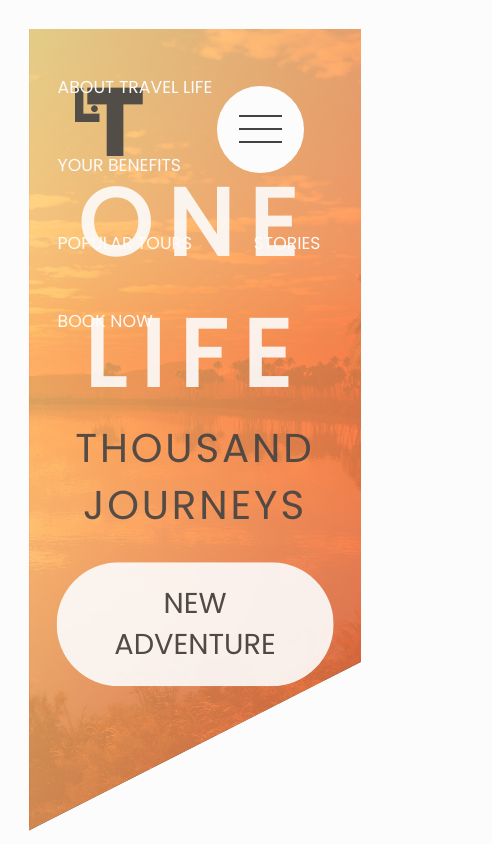
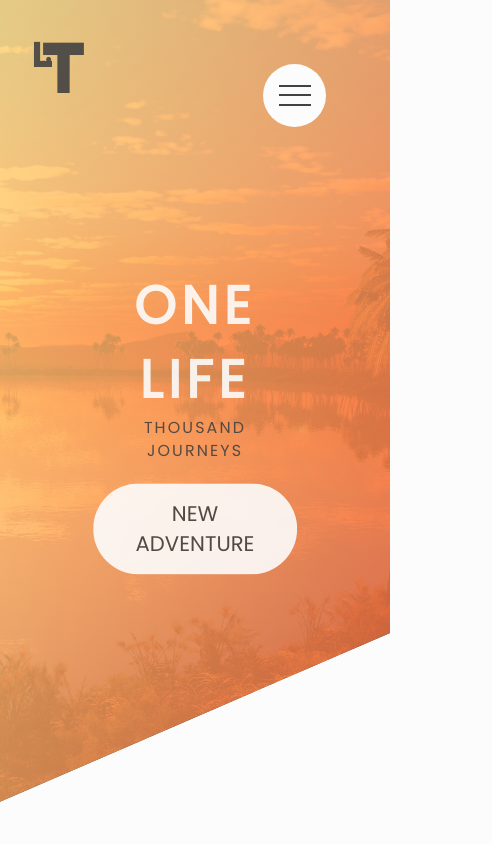
Before and after one commit to C0DERAI/Demo-1-travelife, a website with bundled scripts: page index.html in a window 390 px wide. Shown: the top 844 px of the page, 492 px wide, since content can reach past the window. Built offline with nearby package versions, Linux system fonts and the light colour scheme; files whose address does not match are found by name.

Commit message:
# adding script for mobile navigation toggler # responsive media queries # minor alteration

```diff
--- a/index.html
+++ b/index.html
@@ -14,18 +14,18 @@
 <body>
 
   <!-- Mobile navigation menu -->
-  <div class="mob__navigation">
+  <div class="mob__navigation" >
     <input type="checkbox" id="navi-toggle" class="mob__navigation__checkbox">
     <label for="navi-toggle" class="mob__navigation__btn">
       <div class="mob__navigation__icon">&nbsp;</div>
     </label>
     <div class="mob__navigation__bg">&nbsp;</div>
-    <nav class="mob__navigation__nav">
-      <ul class="mob__navigation__list">
+    <nav class="mob__navigation__nav" >
+      <ul class="mob__navigation__list" id="navlist">
         <li class="mob__navigation__item"><a class="mob__navigation__link" href="#about">About Travel Life</a></li>
         <li class="mob__navigation__item"><a class="mob__navigation__link" href="#benefits">Your benefits</a></li>
         <li class="mob__navigation__item"><a class="mob__navigation__link" href="#tours">Popular tours</a></li>
-        <li class="mob__navigation__item"><a class="mob__navigation__link" href="#story">Stories</a></li>
+        <li class="mob__navigation__item"><a class="mob__navigation__link" href="#stories">Stories</a></li>
         <li class="mob__navigation__item"><a class="mob__navigation__link" href="#book">Book now</a></li>
       </ul>
     </nav>
@@ -34,12 +34,13 @@
   <!-- Header section -->
   <header class="header">
     <!-- header logo -->
-   <div class="header__logo-box">
-     <h2  contenteditable class="letter-t">T </h2>
-     <h2  contenteditable class="letter-l">L </h2>
-     <h2  contenteditable class="dot">.</h2>
-     <h2  contenteditable class="t-continue">ravel</h2>
-     <h2  contenteditable class="l-continue">ife</h2>
+    <div class="header__logo-box">
+      <!-- //contenteditable -->
+      <h2 class="letter-t">T </h2>
+      <h2 class="letter-l">L </h2>
+      <h2 class="dot">.</h2>
+      <h2 class="t-continue">ravel</h2>
+      <h2 class="l-continue">ife</h2>
    </div>
    <nav class="header__navigation">
      <ul class="header__navigation--menu">
@@ -343,5 +344,6 @@
         </div>
     </div>
   </div>
+  <script type="module" src="scripts/main.js"></script>
 </body>
 </html>
--- /dev/null
+++ b/scripts/main.js
@@ -0,0 +1,3 @@
+import { Mnav } from './mobilenav.js'
+
+Mnav();
--- /dev/null
+++ b/scripts/mobilenav.js
@@ -0,0 +1,16 @@
+// export const Mnav = () => {
+//     var navtoggle = document.getElementById('navi-toggle');
+// }
+
+export function Mnav() {
+    const navtoggle = document.getElementById('navi-toggle');
+    const navlist = document.getElementById('navlist');
+    const navlink = navlist.querySelectorAll('.mob__navigation__item');
+
+    // console.log(navlink.length);
+    navlink.forEach(function(e){
+        e.addEventListener("click", function(){
+            navtoggle.checked = false;
+        })
+    });
+}
--- a/styles/abstracts/_mixins.scss
+++ b/styles/abstracts/_mixins.scss
@@ -13,3 +13,29 @@
   left: 50%;
   transform: translate(-50%,-50%);
 }
+
+@mixin unselectable{
+  -webkit-touch-callout: none; /* iOS Safari */
+  -webkit-user-select: none; /* Safari */
+   -khtml-user-select: none; /* Konqueror HTML */
+     -moz-user-select: none; /* Old versions of Firefox */
+      -ms-user-select: none; /* Internet Explorer/Edge */
+          user-select: none;
+}
+// Media query manager
+// Order: Base + typography > general layout + grid > page layout > components
+
+@mixin response($breakpoint){
+  @if $breakpoint == phone{
+    @media(max-width:37.5em){@content}; //600px
+  }
+  @if $breakpoint == tab-port{
+    @media(max-width:56.25em){@content}; //900px
+  }
+  @if $breakpoint == tab-land{
+    @media(max-width:75em){@content}; //1200px
+  }
+  @if $breakpoint == desktop{
+    @media(min-width:112.5em){@content}; //1800px
+  }
+}
--- a/styles/base/_base.scss
+++ b/styles/base/_base.scss
@@ -2,13 +2,30 @@
   padding:0;
   margin:0;
   box-sizing: inherit;
+
 }
 html{
   // This defines 1rem is 10px
   font-size: 90%;
   scroll-behavior: smooth;
+  @include response(phone){
+    font-size: 40%;
+  }
+  @include response(tab-port){
+    font-size: 60%;
+  }
+  @include response(tab-land){
+    font-size: 66.25%;
+  }
+  @include response(desktop){
+    font-size: 90%;
+  }
 }
 body{
   box-sizing: border-box;
   background-color: $white-theme;
+  padding:2rem;
+  @include response(tab-port){
+    padding:0;
+  }
 }
--- a/styles/base/_typography.scss
+++ b/styles/base/_typography.scss
@@ -1,6 +1,5 @@
 body{
   font-family: 'Poppins', sans-serif;
-  padding:2rem;
   line-height: 1.4;
 }
 // header text
@@ -10,21 +9,33 @@ body{
   backface-visibility: hidden;
   text-align: center;
 
-  .heading-primary--main{
+  &--main{
     letter-spacing: 1.1rem;
     font-size: 6.5rem;
     display: block;
     color: $white-theme;
     font-weight: 700;
     animation: moveInLeft 600ms cubic-bezier(0,.98,.88,1.01) forwards;
+    @include response(phone){
+      letter-spacing: .5rem;
+      font-size: 5rem;
+
+    }
   }
-  .heading-primary--sub{
+  &--sub{
     letter-spacing: .2rem;
     font-size: 2.8rem;
     display: block;
     color: #424242;
     font-weight: 100;
     animation: moveInRight 600ms cubic-bezier(0,.98,.88,1.01) forwards;
+
+    @include response(tab-port){
+      font-size: 2rem;
+    }
+    @include response(phone){
+      font-size: 1.5rem;
+    }
   }
 }
 
--- a/styles/layouts/_grid.scss
+++ b/styles/layouts/_grid.scss
@@ -1,6 +1,3 @@
-
-
-
 
 .row{
   max-width: $grid-width;
--- a/styles/layouts/_header.scss
+++ b/styles/layouts/_header.scss
@@ -21,19 +21,15 @@
   cursor: pointer;
   position: relative;
   opacity: .9;
-
-
   h2{
-    // background: url(./../img/water_texture.jfif);
-    // background-clip: text;
-    // -webkit-background-clip: text;
-    // background-size: cover;
     color: #424242;
-    // filter: contrast(1.5);
+    border: none;
     position: absolute;
-
+    @include unselectable;
     span{
       visibility: hidden;
+      @include unselectable;
+
     }
     &:hover{
       animation: animateBg 4s linear infinite;
@@ -44,11 +40,13 @@
     font-size: 6.4rem;
     top: 1rem ;
     left: 4rem;
+    @include unselectable;
   }
   .letter-l{
     font-size: 3.2rem;
     top: 2.1rem;
     left: 3rem;
+    @include unselectable;
   }
 
   .t-continue{
@@ -57,6 +55,7 @@
     left: 7rem;
     opacity: 0;
     transition: 300ms ease;
+    @include unselectable;
   }
   .l-continue{
     font-size: 2rem;
@@ -66,6 +65,7 @@
     transition: 300ms ease;
     transition-delay: 150ms;
     // background: #424242;
+    @include unselectable;
   }
   .dot{
     top: 2.9rem;
@@ -91,6 +91,9 @@
 }
 
 .header__navigation{
+  @include response(tab-port){
+    display: none;
+  }
   &--menu{
     float: right;
     list-style: none;
@@ -103,7 +106,7 @@
       color: #fafafa;
       cursor: pointer;
       // display: block;
-      font-size:1.2rem;
+      font-size:1.4rem;
       font-weight: 400;
       line-height: 45px;
       margin: 0 0 2em;
--- a/styles/layouts/_mobileNavigation.scss
+++ b/styles/layouts/_mobileNavigation.scss
@@ -1,4 +1,9 @@
 .mob__navigation {
+    width: 100%;
+    display: none;
+    @include response(tab-port){
+        display: block;
+    }
     &__checkbox{
         display: none;
     }
@@ -46,10 +51,11 @@
         margin: 1.5rem;
     }
     &__link{
+
         &:link,
         &:visited{
             display: inline-block;
-            font-size: 3rem;
+            font-size: 2.5rem;
             font-weight: 300;
             color: $white-theme;
             text-decoration: none;
@@ -57,7 +63,7 @@
             background-image: linear-gradient(120deg, transparent 0%, transparent 50%, $white-theme 50%);
             background-size: 220%;
             transition: all .41s;
-            padding: 0 1.5rem;
+            padding: 0 2rem;
         }
         &:hover,
         &:active{
@@ -67,8 +73,9 @@
         }
     }
     // functionality
+
     &__checkbox:checked ~ &__bg{
-        transform: scale(80)
+        transform: scale(80);
     }
     &__checkbox:checked ~ &__nav{
         opacity: 1;
```
Also changed, not shown: package.json (+12 -2 lines), styles/main.css, 1 other file.
